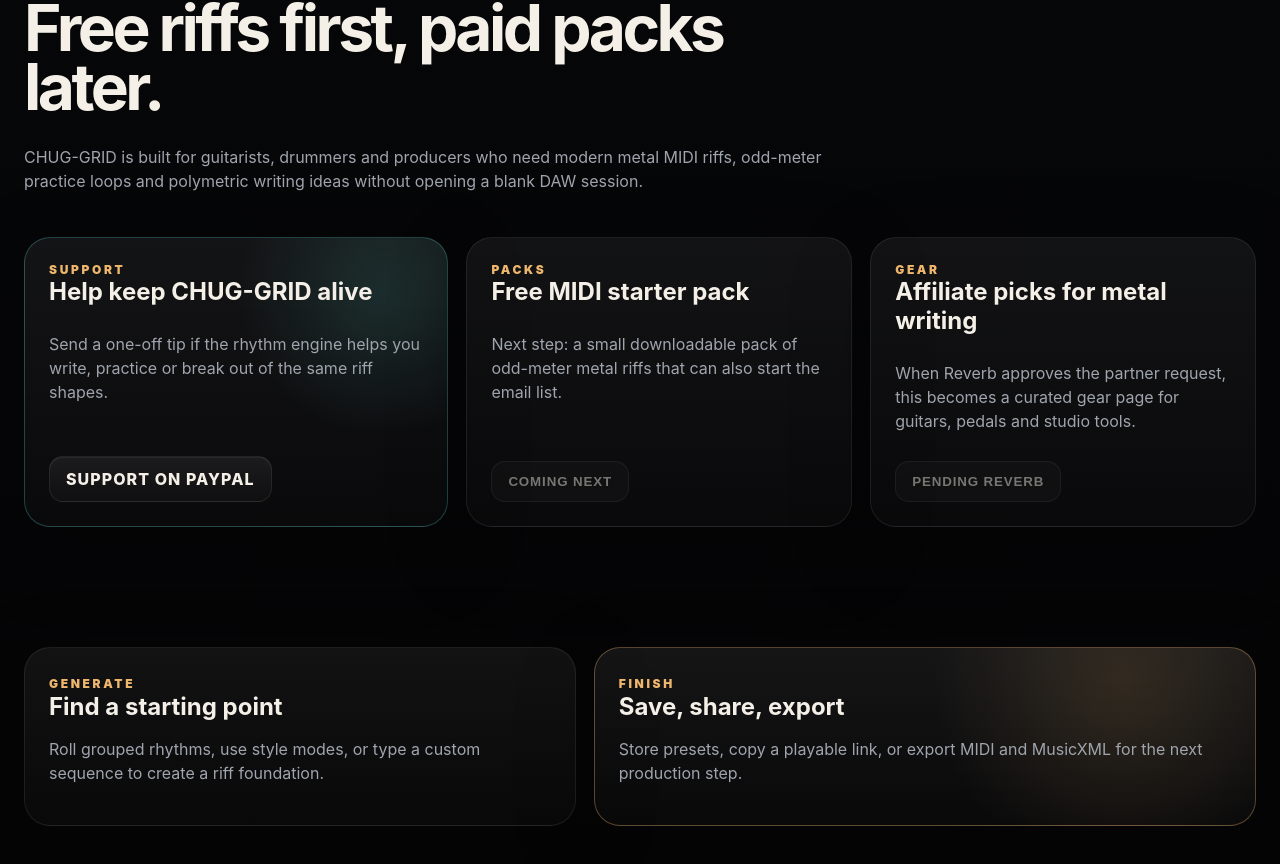
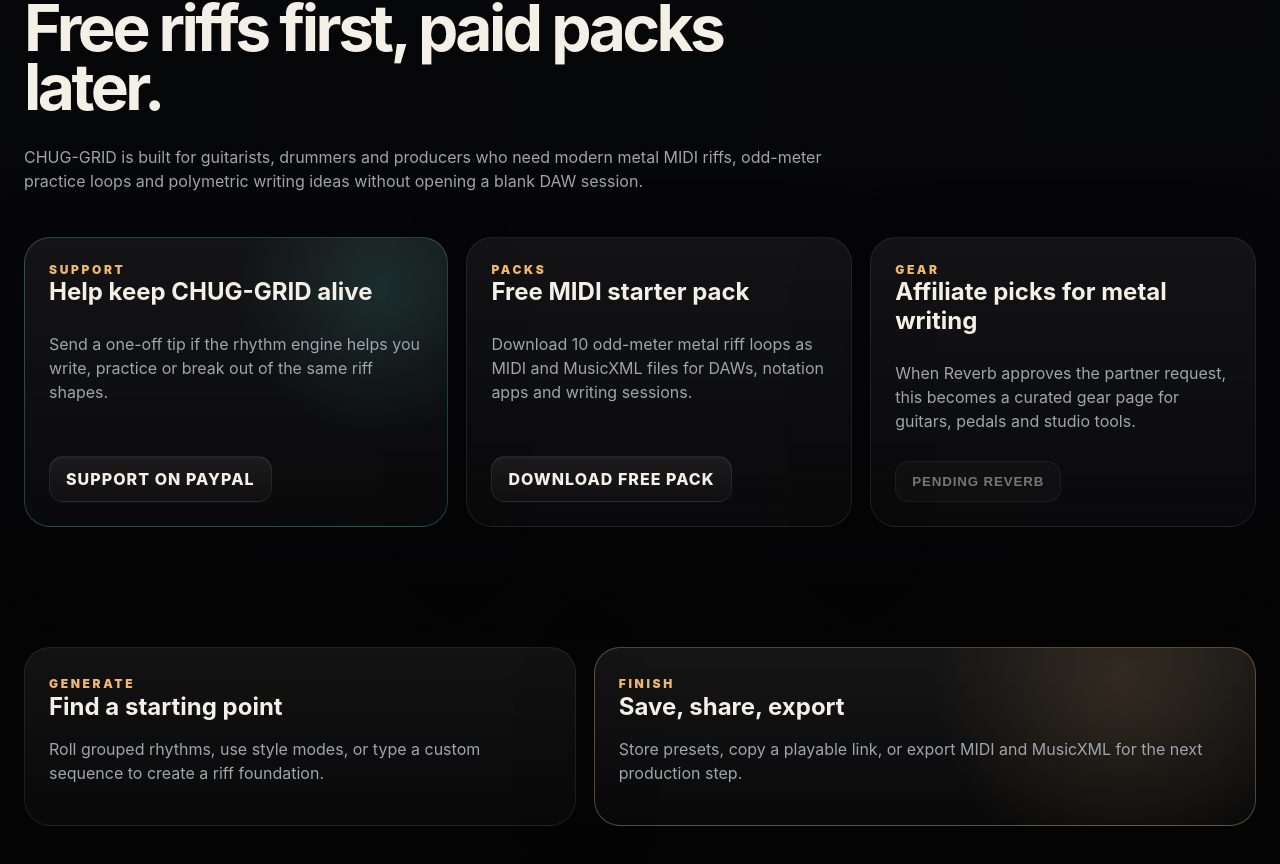
Before and after one commit to Madeo985/CHUG-GRID-PRO, a Next.js app: page / in a window 1280 px wide. Shown: the part 3391-4255 px from the top of the page. Built offline with nearby package versions, Linux system fonts and the light colour scheme.

Commit message:
Link free MIDI pack download

```diff
--- a/app/page.tsx
+++ b/app/page.tsx
@@ -55,9 +55,9 @@
   {
     label: "PACKS",
     title: "Free MIDI starter pack",
-    text: "Next step: a small downloadable pack of odd-meter metal riffs that can also start the email list.",
-    action: "Coming next",
-    href: ""
+    text: "Download 10 odd-meter metal riff loops as MIDI and MusicXML files for DAWs, notation apps and writing sessions.",
+    action: "Download free pack",
+    href: "https://matteoferraro.gumroad.com/l/inznd"
   },
   {
     label: "GEAR",
```
